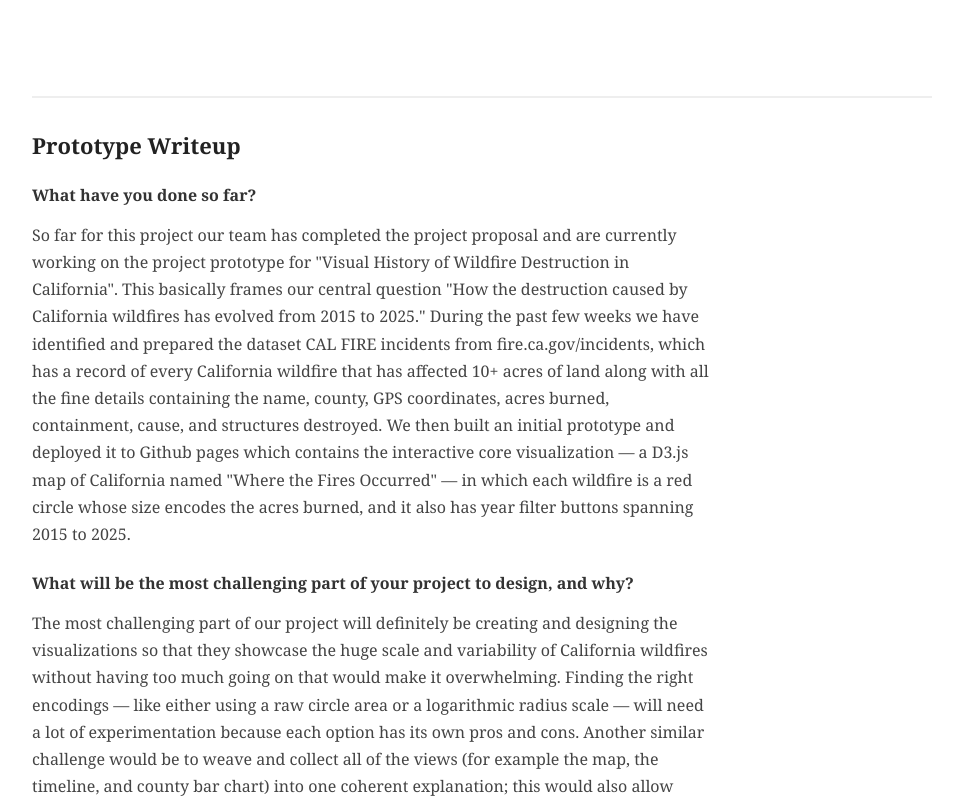
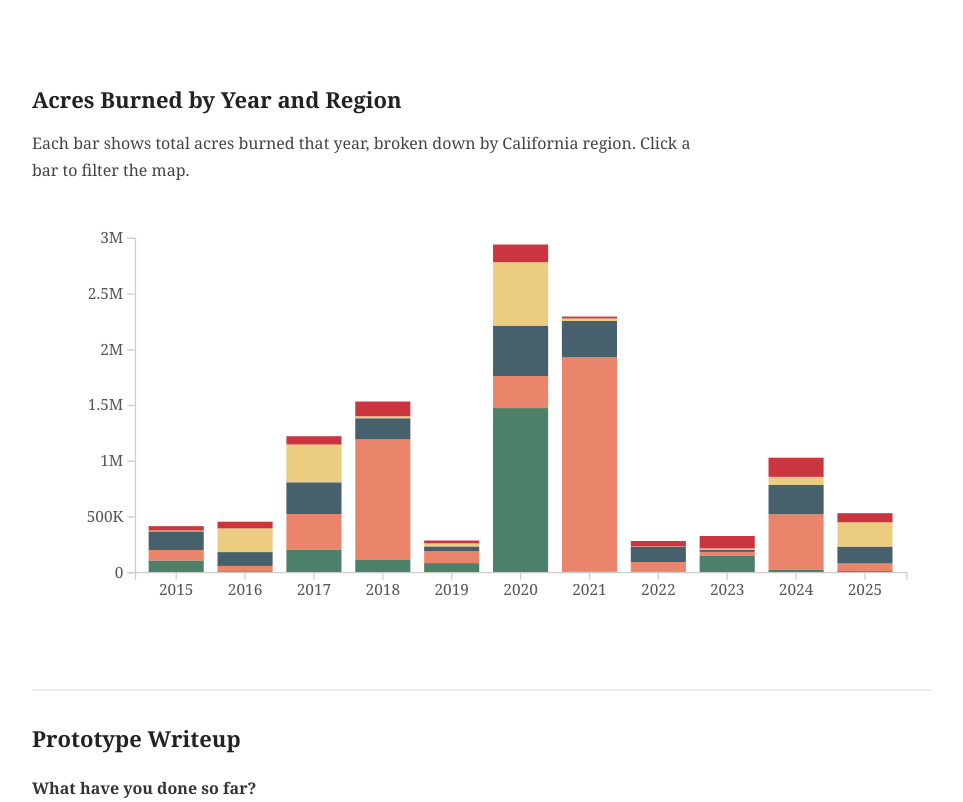
Before and after one commit to sohan-shingade/DSC106_Final_Project, a plain HTML site: page index.html in a window 1280 px wide. Shown: the part 1400-2202 px from the top of the page, without its empty margins (158-1121 px from the left). Drawn offline with nearby package versions, Linux system fonts and the light colour scheme; no server answers.

Commit message:
Add stacked bar chart by region, update writeup
- Add stacked bar chart showing acres burned per year by 5 CA regions
- Mini-map legend highlighting each region's counties
- Linked interactions: clicking bars filters the map
- Rewrite writeup to sound more natural and mention both visualizations

Co-Authored-By: Claude Opus 4.6 (1M context) <noreply@anthropic.com>

```diff
--- a/index.html
+++ b/index.html
@@ -53,6 +53,15 @@
     z-index: 10;
   }
 
+  .bar-chart-section { margin-top: 48px; }
+  .stacked-bar { opacity: 0.85; cursor: pointer; }
+  .stacked-bar:hover { opacity: 1; stroke: #333; stroke-width: 0.5px; }
+  .axis text { font-size: 12px; font-family: Georgia, serif; fill: #555; }
+  .axis line, .axis path { stroke: #ccc; }
+  .legend { display: flex; gap: 18px; flex-wrap: wrap; margin-bottom: 12px; justify-content: center; }
+  .legend-item { display: flex; flex-direction: column; align-items: center; gap: 2px; font-size: 11px; color: #555; font-family: Georgia, serif; }
+  .legend-item svg { display: block; }
+
   .writeup { margin-top: 60px; border-top: 2px solid #eee; padding-top: 32px; }
   .writeup h2 { margin-top: 0; }
   .writeup h3 { font-size: 16px; margin: 24px 0 8px; color: #333; }
@@ -76,17 +85,24 @@
 
 <div class="tooltip" id="tooltip"></div>
 
+<div class="bar-chart-section">
+  <h2>Acres Burned by Year and Region</h2>
+  <p>Each bar shows total acres burned that year, broken down by California region. Click a bar to filter the map.</p>
+  <div class="legend" id="bar-legend"></div>
+  <div id="bar-chart"></div>
+</div>
+
 <div class="writeup">
   <h2>Prototype Writeup</h2>
 
   <h3>What have you done so far?</h3>
   <p>
-    So far for this project our team has completed the project proposal and are currently working on the project prototype for "Visual History of Wildfire Destruction in California". This basically frames our central question "How the destruction caused by California wildfires has evolved from 2015 to 2025." During the past few weeks we have identified and prepared the dataset CAL FIRE incidents from fire.ca.gov/incidents, which has a record of every California wildfire that has affected 10+ acres of land along with all the fine details containing the name, county, GPS coordinates, acres burned, containment, cause, and structures destroyed. We then built an initial prototype and deployed it to Github pages which contains the interactive core visualization — a D3.js map of California named "Where the Fires Occurred" — in which each wildfire is a red circle whose size encodes the acres burned, and it also has year filter buttons spanning 2015 to 2025.
+    We finished our proposal and have been building out the prototype for "Visual History of Wildfire Destruction in California." Our main question is how wildfire destruction in California has changed from 2015 to 2025. We pulled our data from CAL FIRE's incident archive (fire.ca.gov/incidents), which logs every wildfire over 10 acres with details like name, county, coordinates, acres burned, containment percentage, and structures destroyed. So far the prototype has two D3 visualizations: a map of California where each fire is a circle sized by acres burned, and a stacked bar chart showing acres burned per year broken down by five California regions. The two views are linked, so you can click a year button or a bar and both charts update together. That makes it easy to compare where fires hit hardest in a given year and which regions took the most damage.
   </p>
 
   <h3>What will be the most challenging part of your project to design, and why?</h3>
   <p>
-    The most challenging part of our project will definitely be creating and designing the visualizations so that they showcase the huge scale and variability of California wildfires without having too much going on that would make it overwhelming. Finding the right encodings — like either using a raw circle area or a logarithmic radius scale — will need a lot of experimentation because each option has its own pros and cons. Another similar challenge would be to weave and collect all of the views (for example the map, the timeline, and county bar chart) into one coherent explanation; this would also allow interactions in one view to update all of the others without confusing the reader. And the last challenge would be performance, since we have so many incidents that all have filtering, tooltips, and transitions. The visualization and animation design has to be fast and intuitive on an average laptop.
+    Honestly, the hardest part is going to be showing how big these fires are without the visualization turning into a mess. Some fires burn hundreds of thousands of acres and others burn like 15, so we keep going back and forth on whether to use a square-root scale, a log scale, or something else for the circle sizes, since each one has tradeoffs. We also want to add a county-level breakdown eventually, and getting the map, the bar chart, and a county view to all talk to each other smoothly is going to take some work. On top of that, we have over 3,000 fire records, and once you add tooltips, transitions, and filtering on all of them, keeping things fast on a normal laptop is not a given. That's probably where we'll spend most of our time in the next few weeks.
   </p>
 
 </div>
@@ -193,9 +209,146 @@ function init() {
     );
   }
 
+  // --- Stacked bar chart: acres burned by year and region ---
+  const regionMap = {
+    'North Coast': ['Del Norte','Humboldt','Mendocino','Lake','Sonoma','Napa','Marin'],
+    'Northern Interior': ['Siskiyou','Modoc','Trinity','Shasta','Lassen','Tehama','Glenn',
+      'Colusa','Plumas','Sierra','Butte','Yuba','Sutter','Nevada'],
+    'Central & Valley': ['Sacramento','Yolo','Solano','San Joaquin','Stanislaus','Merced',
+      'Madera','Fresno','Kings','Tulare','Kern','Placer','El Dorado','Amador','Calaveras',
+      'Tuolumne','Mariposa','Alpine','Mono','Inyo'],
+    'Bay Area & Central Coast': ['Contra Costa','Alameda','San Mateo','Santa Clara','Santa Cruz',
+      'San Francisco','San Benito','Monterey','San Luis Obispo','Santa Barbara','Ventura'],
+    'Southern California': ['Los Angeles','Orange','Riverside','San Bernardino','San Diego','Imperial']
+  };
+
+  const countyToRegion = {};
+  for (const [region, counties] of Object.entries(regionMap)) {
+    counties.forEach(c => countyToRegion[c] = region);
+  }
+
+  function getRegion(countyStr) {
+    const first = countyStr.split(',')[0].trim();
+    return countyToRegion[first] || 'Other';
+  }
+
+  const regions = Object.keys(regionMap);
+  const regionColors = d3.scaleOrdinal()
+    .domain(regions)
+    .range(['#2d6a4f','#e76f51','#264653','#e9c46a','#c1121f']);
+
+  const legendEl = document.getElementById('bar-legend');
+
+  fetch('https://raw.githubusercontent.com/codeforamerica/click_that_hood/master/public/data/california-counties.geojson')
+    .then(r => r.json())
+    .then(caCounties => {
+      const miniW = 40, miniH = 55;
+      const miniProj = d3.geoMercator().center([-119.5, 37.4]).scale(210).translate([miniW/2, miniH/2]);
+      const miniPath = d3.geoPath().projection(miniProj);
+
+      regions.forEach(r => {
+        const item = document.createElement('div');
+        item.className = 'legend-item';
+
+        const svg = d3.select(item).append('svg')
+          .attr('width', miniW).attr('height', miniH);
+
+        svg.selectAll('.bg')
+          .data(caCounties.features)
+          .join('path')
+          .attr('d', miniPath)
+          .attr('fill', '#eee')
+          .attr('stroke', '#ccc')
+          .attr('stroke-width', 0.3);
+
+        const rCounties = regionMap[r];
+        svg.selectAll('.hl')
+          .data(caCounties.features.filter(f => rCounties.includes(f.properties.name)))
+          .join('path')
+          .attr('d', miniPath)
+          .attr('fill', regionColors(r))
+          .attr('stroke', '#fff')
+          .attr('stroke-width', 0.3);
+
+        const label = document.createElement('span');
+        label.textContent = r;
+        item.appendChild(label);
+        legendEl.appendChild(item);
+      });
+    });
+
+  const stackData = years.map(yr => {
+    const row = { year: yr };
+    regions.forEach(r => row[r] = 0);
+    RAW_DATA.filter(d => d.year === yr).forEach(d => {
+      const r = getRegion(d.county);
+      if (row[r] !== undefined) row[r] += d.acres;
+    });
+    return row;
+  });
+
+  const stack = d3.stack().keys(regions);
+  const series = stack(stackData);
+
+  const BW = 700, BH = 320;
+  const bMargin = { top: 20, right: 20, bottom: 40, left: 80 };
+  const bInnerW = BW - bMargin.left - bMargin.right;
+  const bInnerH = BH - bMargin.top - bMargin.bottom;
+
+  const barSvg = d3.select('#bar-chart')
+    .append('svg')
+    .attr('viewBox', `0 0 ${BW} ${BH}`)
+    .attr('preserveAspectRatio', 'xMidYMid meet');
+
+  const barG = barSvg.append('g')
+    .attr('transform', `translate(${bMargin.left},${bMargin.top})`);
+
+  const xBar = d3.scaleBand().domain(years).range([0, bInnerW]).padding(0.2);
+  const yMax = d3.max(stackData, d => regions.reduce((s, r) => s + d[r], 0));
+  const yBar = d3.scaleLinear().domain([0, yMax]).nice().range([bInnerH, 0]);
+
+  barG.append('g')
+    .attr('class', 'axis')
+    .attr('transform', `translate(0,${bInnerH})`)
+    .call(d3.axisBottom(xBar).tickFormat(d3.format('d')));
+
+  barG.append('g')
+    .attr('class', 'axis')
+    .call(d3.axisLeft(yBar).ticks(5).tickFormat(d => d >= 1e6 ? (d/1e6)+'M' : d >= 1e3 ? (d/1e3)+'K' : d));
+
+  barG.selectAll('g.series')
+    .data(series)
+    .join('g')
+    .attr('class', 'series')
+    .attr('fill', d => regionColors(d.key))
+    .selectAll('rect')
+    .data(d => d.map(seg => ({ ...seg, region: d.key })))
+    .join('rect')
+    .attr('class', 'stacked-bar')
+    .attr('x', d => xBar(d.data.year))
+    .attr('y', d => yBar(d[1]))
+    .attr('height', d => yBar(d[0]) - yBar(d[1]))
+    .attr('width', xBar.bandwidth())
+    .on('click', (e, d) => {
+      selectedYear = selectedYear === d.data.year ? null : d.data.year;
+      refresh();
+    })
+    .on('mouseover', (e, d) => {
+      const acres = d[1] - d[0];
+      const total = regions.reduce((s, r) => s + d.data[r], 0);
+      showTip(e, `<strong>${d.data.year} — ${d.region}</strong><br>${Math.round(acres).toLocaleString()} acres<br>${total.toLocaleString()} total`);
+    })
+    .on('mouseout', hideTip);
+
+  function updateBars() {
+    barG.selectAll('.stacked-bar')
+      .attr('opacity', d => selectedYear === null || d.data.year === selectedYear ? 0.85 : 0.25);
+  }
+
   function refresh() {
     updateButtons();
     drawDots();
+    updateBars();
   }
 
   drawDots();
```
